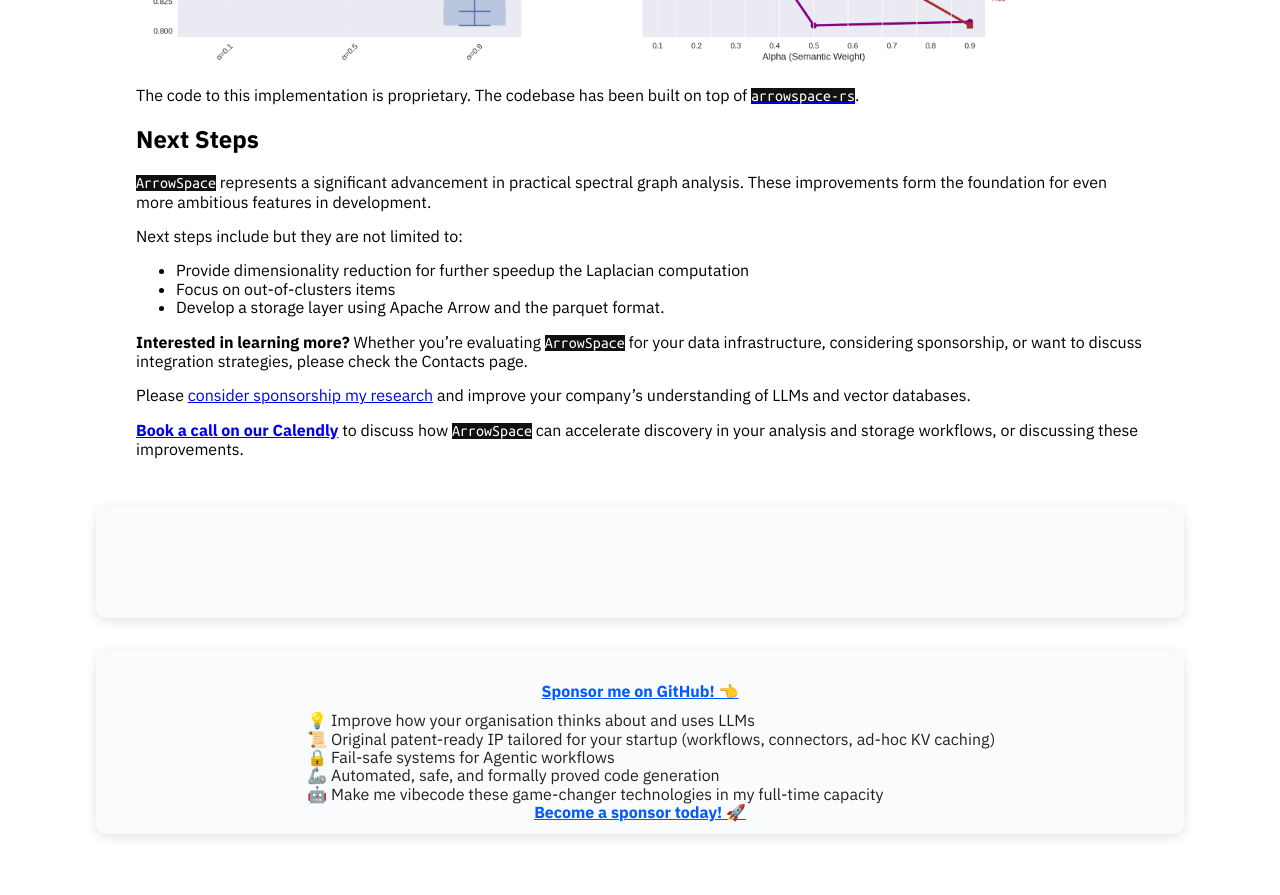
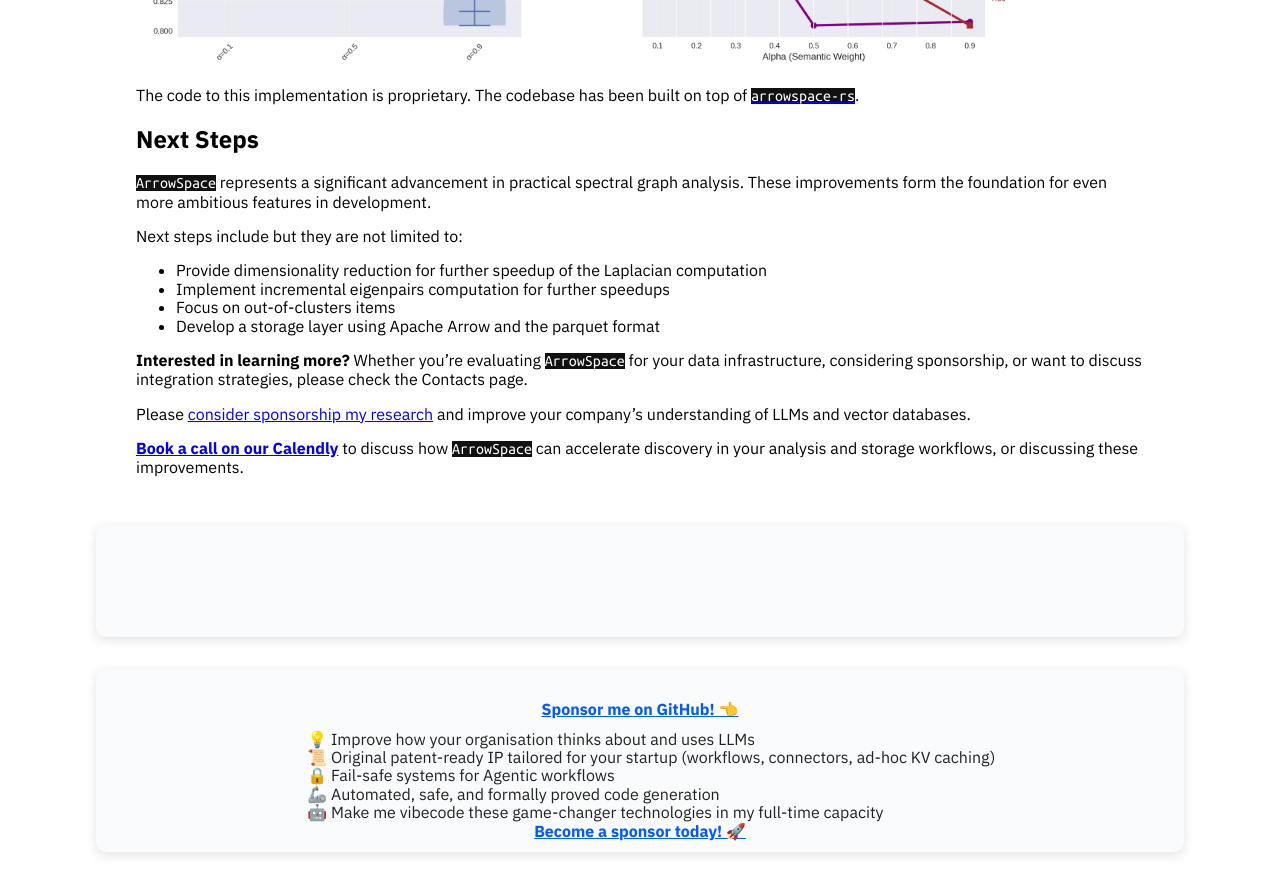
Before and after one commit to Mec-iS/staticwebpage, a Jekyll site: the page built from posts/002_early_october_improvements.md, in a window 1280 px wide and 900 px high, scrolled down 4641 px. Shown: the top 895 px of the window. Built offline with Jekyll 4.4.1, drawn with Linux system fonts in a browser that asks for light colours; nearby versions of some CDN libraries; some of the changed text lies outside the part shown.

```diff
--- a/posts/002_early_october_improvements.md
+++ b/posts/002_early_october_improvements.md
@@ -95,9 +95,10 @@
 `ArrowSpace` represents a significant advancement in practical spectral graph analysis. These improvements form the foundation for even more ambitious features in development.
 
 Next steps include but they are not limited to:
-* Provide dimensionality reduction for further speedup the Laplacian computation
+* Provide dimensionality reduction for further speedup of the Laplacian computation
+* Implement incremental eigenpairs computation for further speedups
 * Focus on out-of-clusters items
-* Develop a storage layer using Apache Arrow and the parquet format.
+* Develop a storage layer using Apache Arrow and the parquet format
 
 **Interested in learning more?** Whether you're evaluating `ArrowSpace` for your data infrastructure, considering sponsorship, or want to discuss integration strategies, please check the Contacts page.
 
```
Also changed, not shown: other parts of posts/002_early_october_improvements.md (+1 -1 lines).
